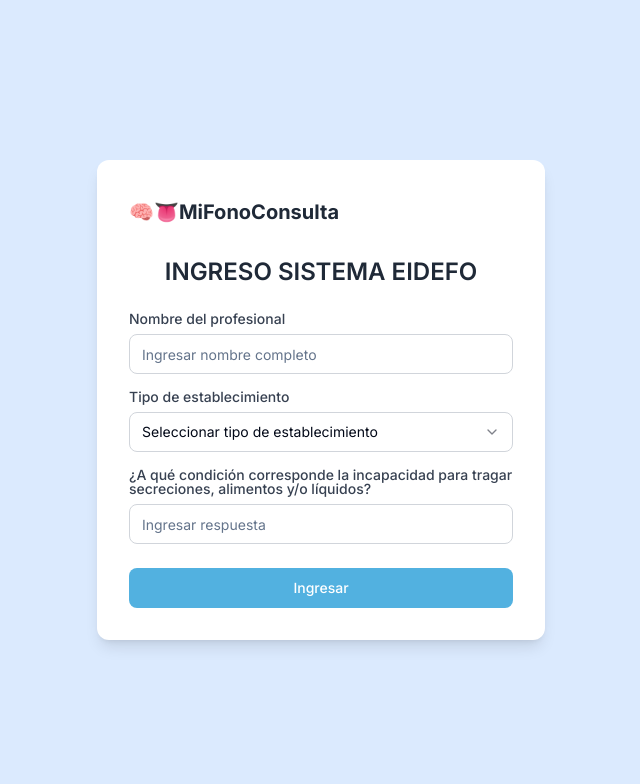
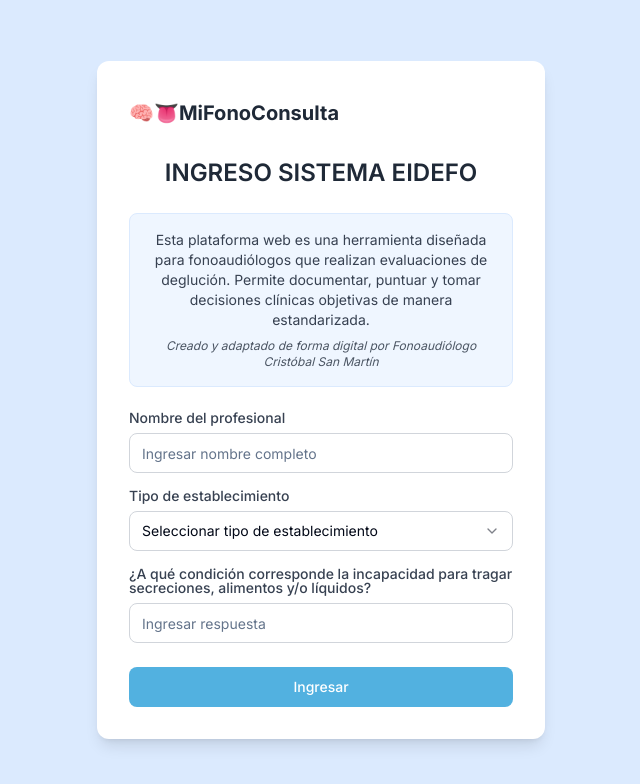
Before and after one commit to tufonoayuda-pixel/eidefo-deglu, a React (Vite) app: page /login in a window 1280 px wide. Shown: the top 784 px of the page, without its empty margins (319-959 px from the left). Built offline with nearby package versions, Linux system fonts and the light colour scheme.

Commit message:
[dyad] wrote 1 file(s)

```diff
--- a/src/pages/LoginPage.tsx
+++ b/src/pages/LoginPage.tsx
@@ -62,6 +62,17 @@ const LoginPage = () => {
           </div>
         </div>
         <h2 className="form-title text-2xl font-semibold text-center mb-6 text-gray-800">INGRESO SISTEMA EIDEFO</h2>
+
+        {/* New descriptive text block */}
+        <div className="text-center mb-6 p-4 bg-blue-50 rounded-lg border border-blue-100">
+          <p className="text-gray-700 text-sm mb-2">
+            Esta plataforma web es una herramienta diseñada para fonoaudiólogos que realizan evaluaciones de deglución.
+            Permite documentar, puntuar y tomar decisiones clínicas objetivas de manera estandarizada.
+          </p>
+          <p className="text-gray-600 text-xs italic">
+            Creado y adaptado de forma digital por Fonoaudiólogo Cristóbal San Martín
+          </p>
+        </div>
 
         <form onSubmit={handleSubmit}>
           <div className="input-group mb-4">
```
